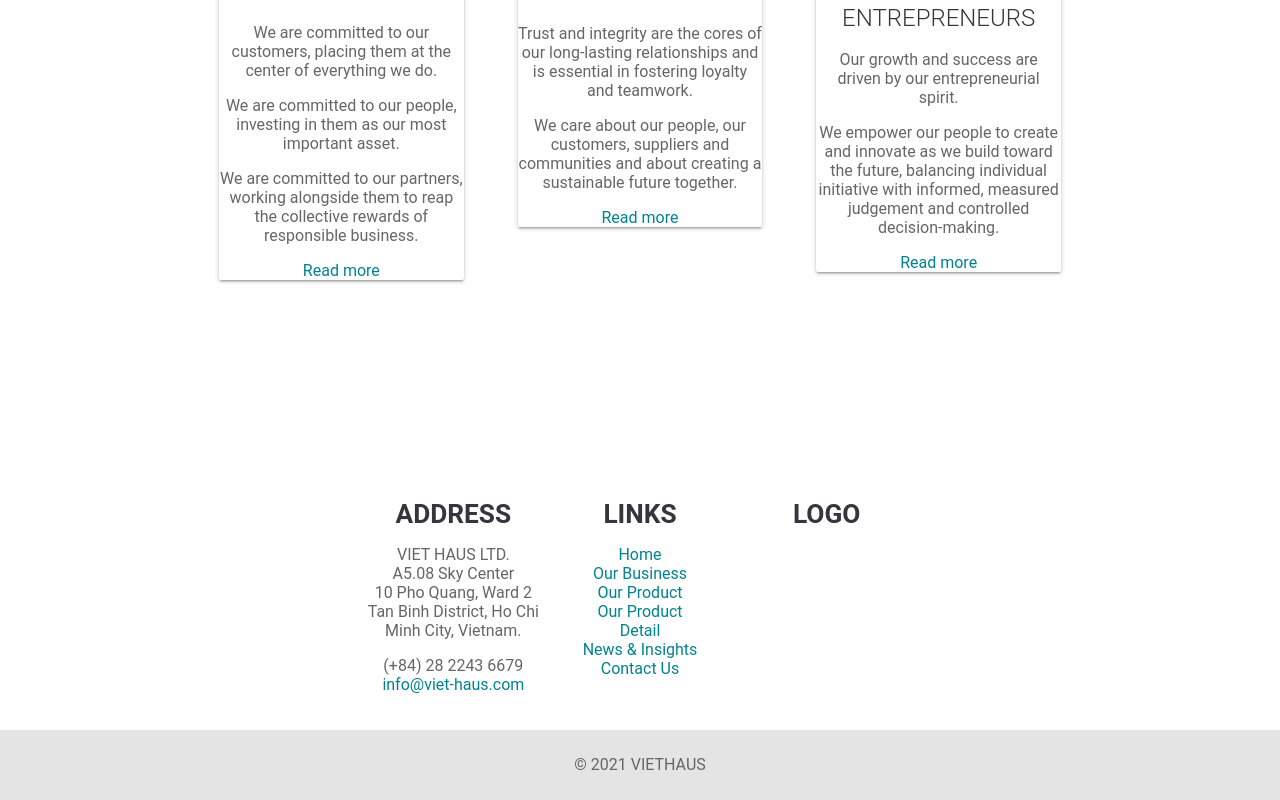
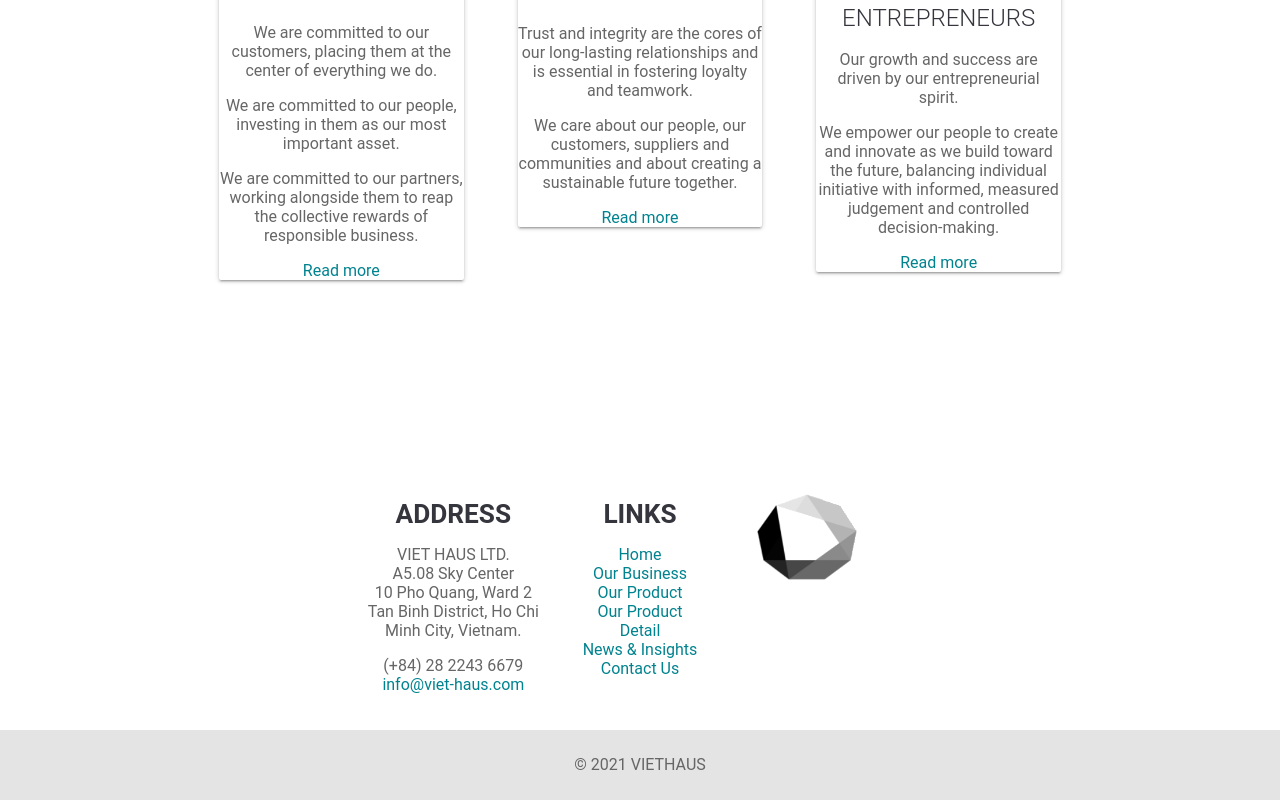
Before and after one commit to lyhaibang1994/my-project, a Vue app: page /home in a window 1280 px wide. Shown: the part 2955-3755 px from the top of the page. Built offline with nearby package versions, Linux system fonts and the light colour scheme.

Commit message:
update favicon.ico and logo footer

```diff
--- a/package.json
+++ b/package.json
@@ -1,5 +1,5 @@
 {
-  "name": "my-project",
+  "name": "viet-haus",
   "version": "0.1.0",
   "private": true,
   "scripts": {
--- a/src/Home.vue
+++ b/src/Home.vue
@@ -185,7 +185,7 @@
             </ul>
           </div>
           <div class="col l3 s12">
-            <h5>Logo</h5>
+              <img class="logoFooter" src="@/assets/img/logo.png" alt="Logo ELEMENT Group">
           </div>
         </div>
       </div>
--- a/src/assets/css/style.css
+++ b/src/assets/css/style.css
@@ -438,8 +438,9 @@ footer a{
 }
 .logoFooter {
     margin-bottom: 15px;
-    max-width: 190px;
-    margin-top: 4px;
+    max-width: 100px;
+    margin-top: 12px;
+    margin-left: 30px;
     filter: grayscale(100);
     display: block;
 }
```
Also changed, not shown: 1 other file (tests, documents, lock files or other folders).
